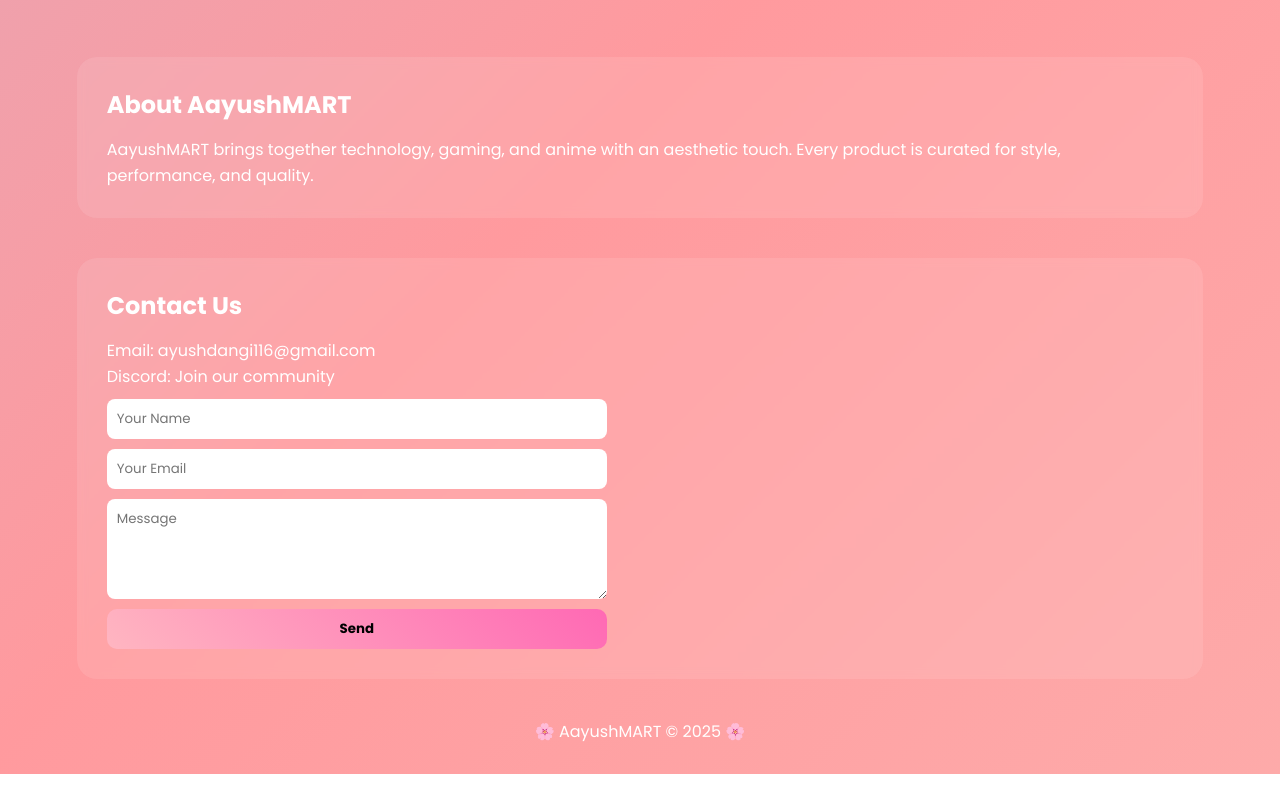
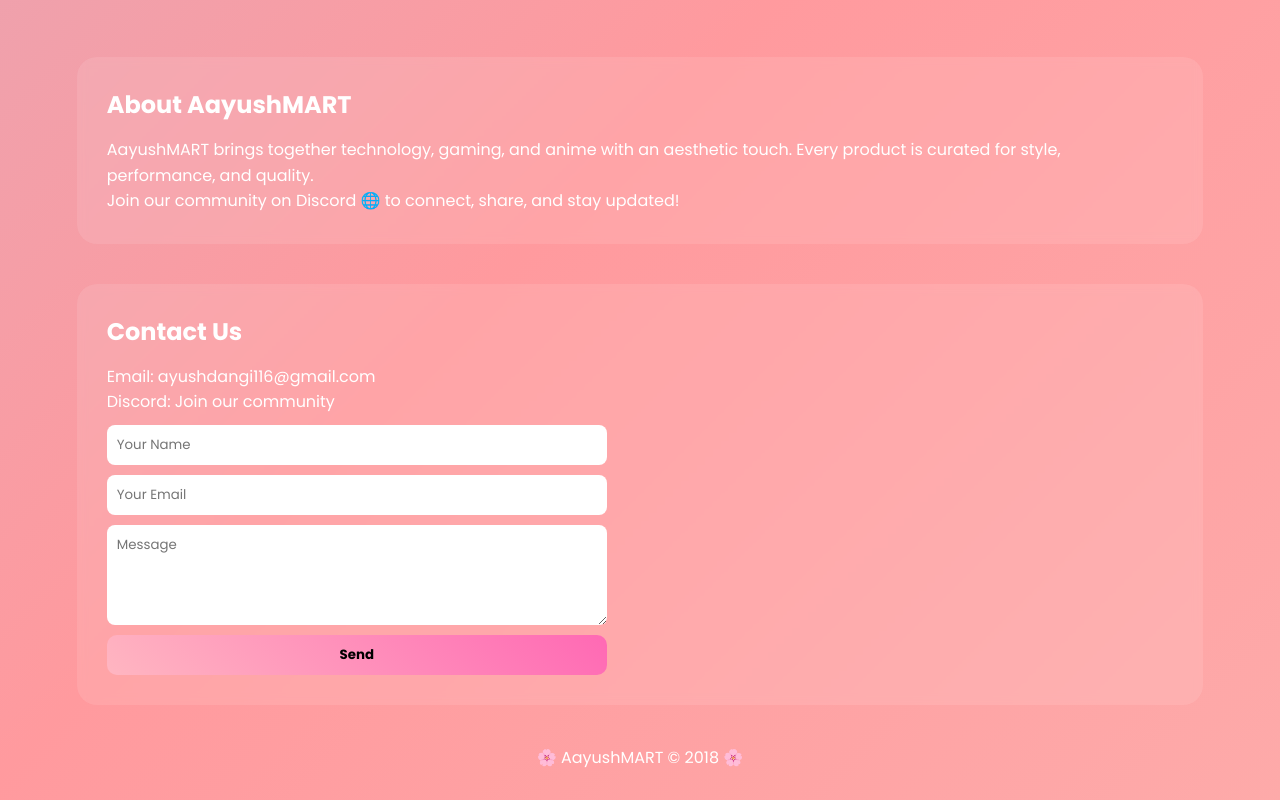
Before and after one commit to thedevayush1/test, a plain HTML site: page index.html in a window 1280 px wide. Shown: the part 1227-2027 px from the top of the page. Before the commit the page ends 2001 px from the top, so only its background shows below. Drawn offline with Linux system fonts and the light colour scheme.

Commit message:
Update index.html

```diff
--- a/index.html
+++ b/index.html
@@ -195,6 +195,7 @@
 <section class="about" id="about">
   <h2>About AayushMART</h2>
   <p>AayushMART brings together technology, gaming, and anime with an aesthetic touch. Every product is curated for style, performance, and quality.</p>
+  <p>Join our community on <a href="https://discord.gg/DZeGVEAgyY" target="_blank">Discord 🌐</a> to connect, share, and stay updated!</p>
 </section>
 
 <section class="contact" id="contact">
@@ -209,7 +210,7 @@
   </form>
 </section>
 
-<footer>🌸 AayushMART © <span id="year"></span> 🌸</footer>
+<footer>🌸 AayushMART © 2018 🌸</footer>
 
 <!-- Cart Modal -->
 <div id="cartModal">
@@ -288,7 +289,6 @@
 }
 document.getElementById('viewCart').onclick=openCart;
 document.getElementById('closeCart').onclick=()=>document.getElementById('cartModal').style.display='none';
-document.getElementById('year').textContent=new Date().getFullYear();
 </script>
 
 </body>
```
